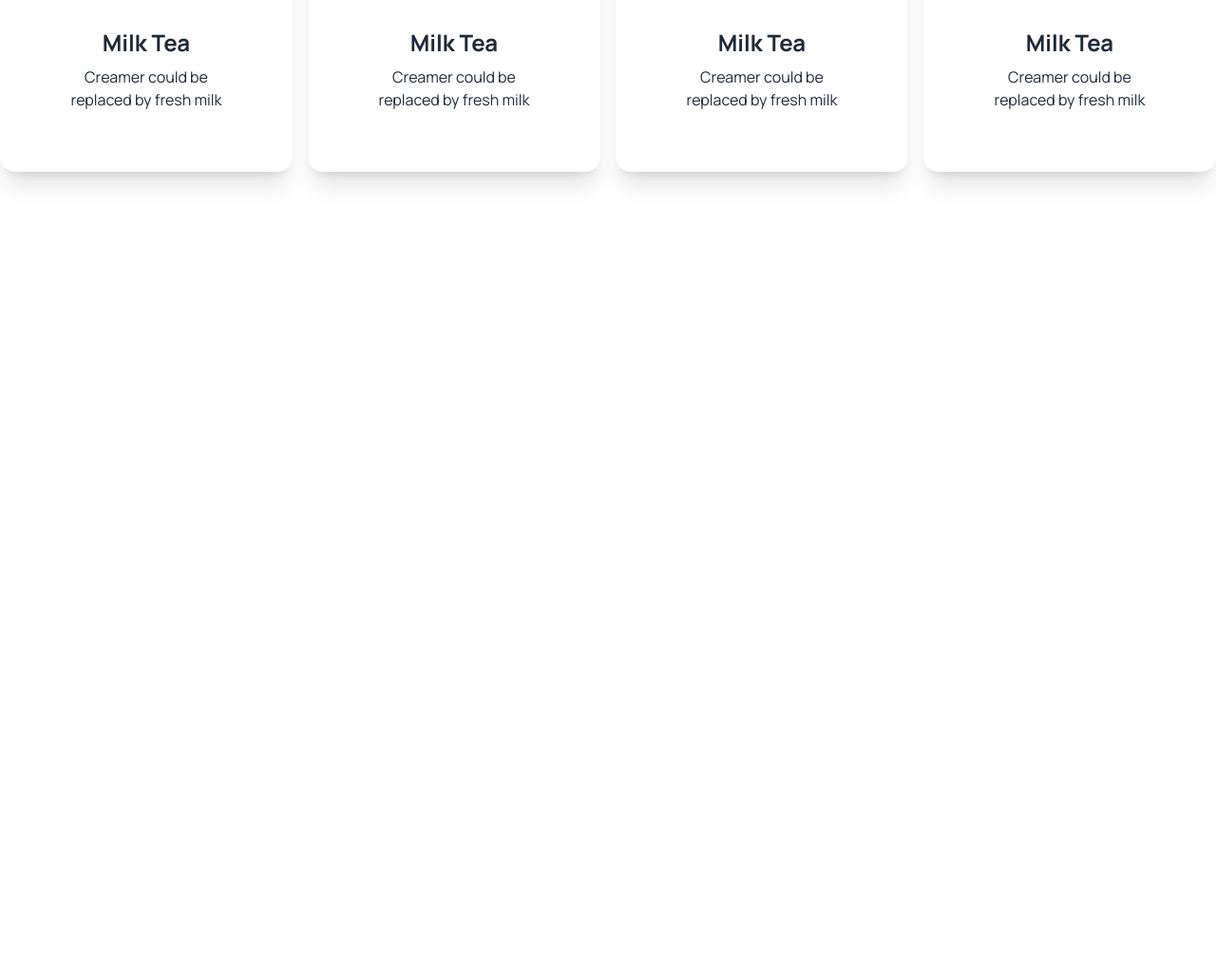
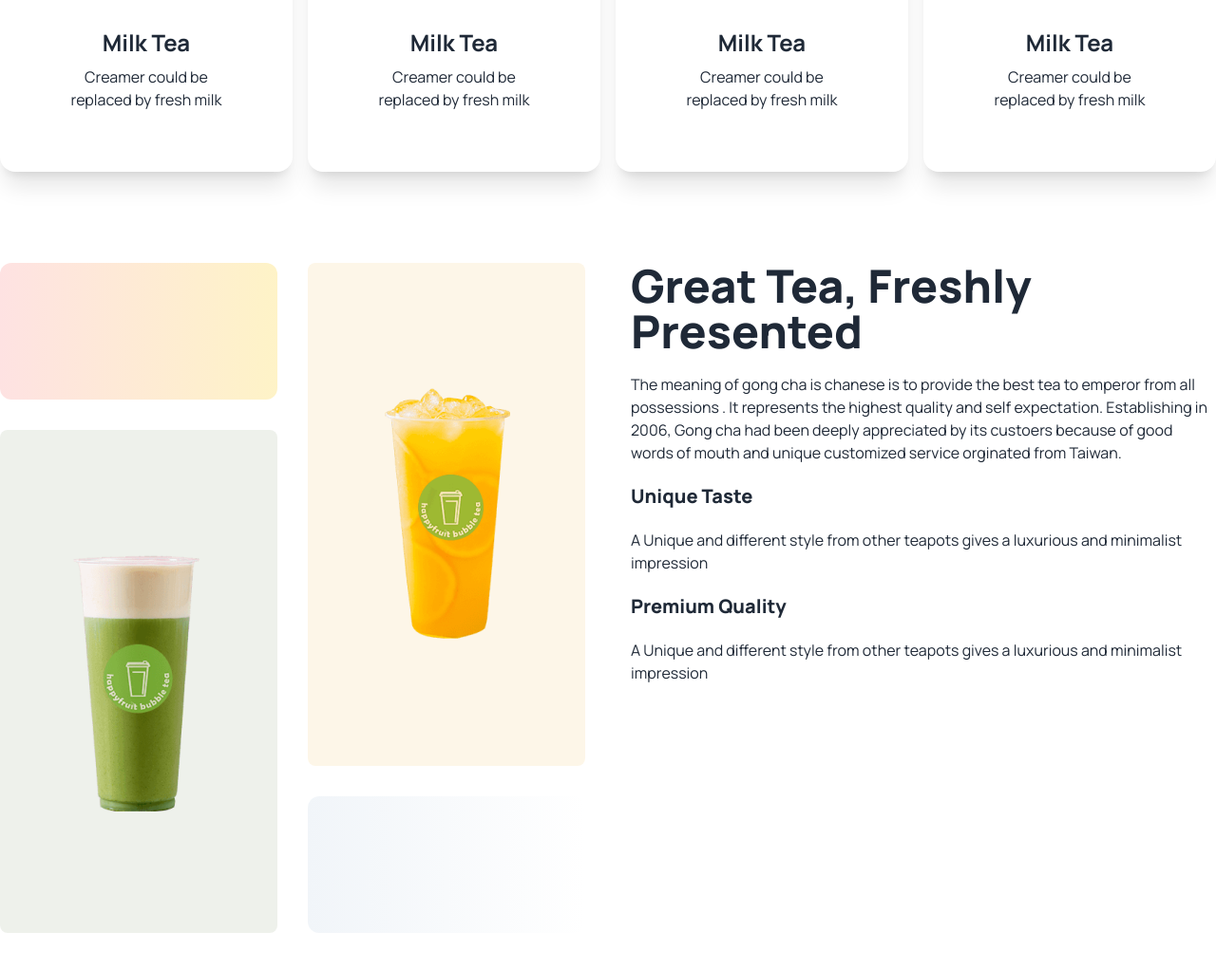
Before and after one commit to jhraju1122/tea-house-with--tailwind, a plain HTML site: page index.html in a window 1280 px wide. Shown: the part 1189-2210 px from the top of the page at 95% size. Before the commit the page ends 1466 px from the top, so only its background shows below. Drawn offline with nearby package versions, Linux system fonts and the light colour scheme.

Commit message:
added grat tea grid section and full section

```diff
--- a/index.html
+++ b/index.html
@@ -115,8 +115,36 @@
 
   </div>
 </div>
+</div>
 
 
+</section>
+
+<!-- great tea fresh tea section  -->
+<section class="my-24 flex flex-col lg:flex-row gap-12">
+<div class="grid grid-cols-1 md:grid-cols-2 gap-8 flex-1">
+  <div class="rounded-xl h-36  bg-gradient-to-r from-red-100 to-amber-100"></div>
+
+  <div class="row-span-2 bg-[#E6A6231A] rounded-lg px-8 py-32 flex justify-center items-center">
+    <img src="./images/fresh-1.png" alt="">
+  </div>
+  <div class="row-span-2 rounded-lg bg-[#5776391A] px-8 py-32 flex justify-center items-center">
+    <img src="./images/fresh-2.png" alt="">
+  </div>
+  <div class="rounded-xl h-36 bg-gradient-to-r from-slate-100 to-[rgba(255, 255, 255, 0)]"></div>
+
+</div>
+
+<div class="space-y-5 flex-1">
+  <h3 class="text-5xl font-extrabold">Great Tea, Freshly
+    <br> Presented</h3>
+    <p>
+      The meaning of gong cha is chanese is to provide the best tea to emperor from all possessions . It represents the highest quality and self expectation. Establishing in 2006, Gong cha had been deeply appreciated by its custoers  because of good words of mouth and unique customized service orginated from Taiwan.
+    </p>
+    <h4 class="text-xl font-extrabold">Unique Taste</h4>
+    <p>A Unique and different style from other teapots gives a luxurious and minimalist impression</p>
+    <h4 class="text-xl font-extrabold">Premium Quality</h4>
+    <p>A Unique and different style from other teapots gives a luxurious and minimalist impression</p>
 </div>
 </section>
     </main>
```
